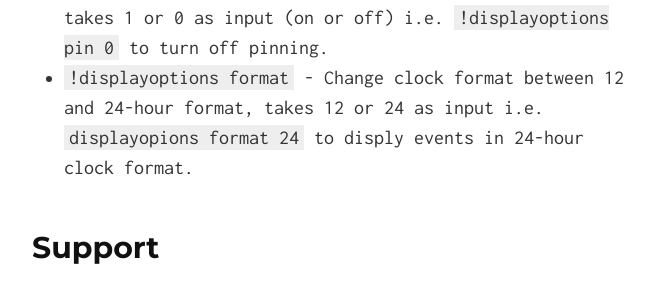
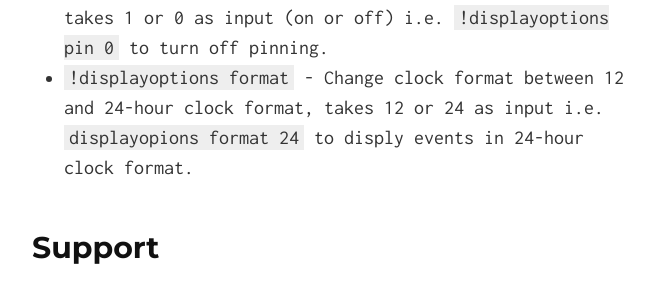
Before and after one commit to niles-bot/niles, a Jekyll site: the page built from docs/index.md, in a window 1280 px wide and 900 px high, scrolled down 2204 px. Shown: the part 193-481 px from the top of the window, without its empty margins (306-960 px from the left). Built offline with Jekyll 4.4.1, drawn with Linux system fonts in a browser that asks for light colours.

Commit message:
consistent naming

```diff
--- a/docs/index.md
+++ b/docs/index.md
@@ -47,7 +47,7 @@
 
 * `!displayoptions help`    - Turn off the help text under the calendar, takes 1 or 0 as input (on or off) i.e. `!displayoptions help 0` to turn off help text.
 * `!displayoptions pin`     - Turn off pinning of the calendar, takes 1 or 0 as input (on or off) i.e. `!displayoptions pin 0` to turn off pinning.
-* `!displayoptions format`  - Change clock format between 12 and 24-hour format, takes 12 or 24 as input i.e. `displayopions format 24` to disply events in 24-hour clock format.
+* `!displayoptions format`  - Change clock format between 12 and 24-hour clock format, takes 12 or 24 as input i.e. `displayopions format 24` to disply events in 24-hour clock format.
 
 ## Support
 
```
